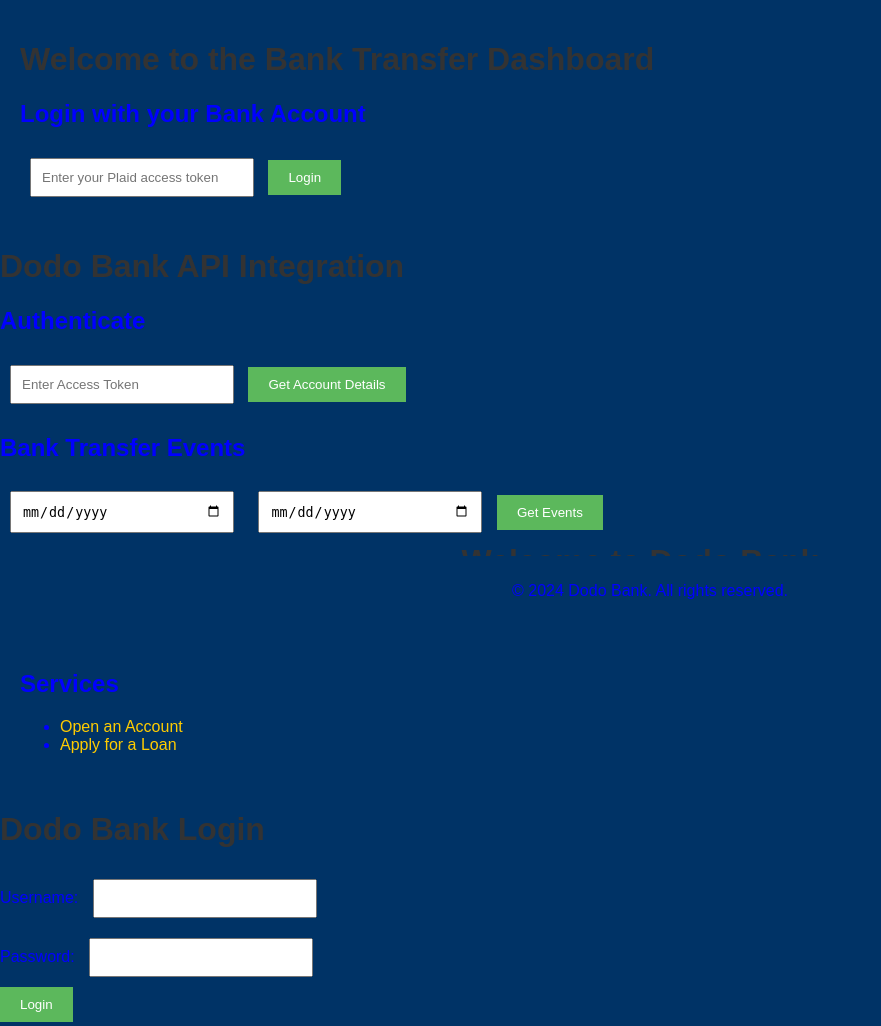
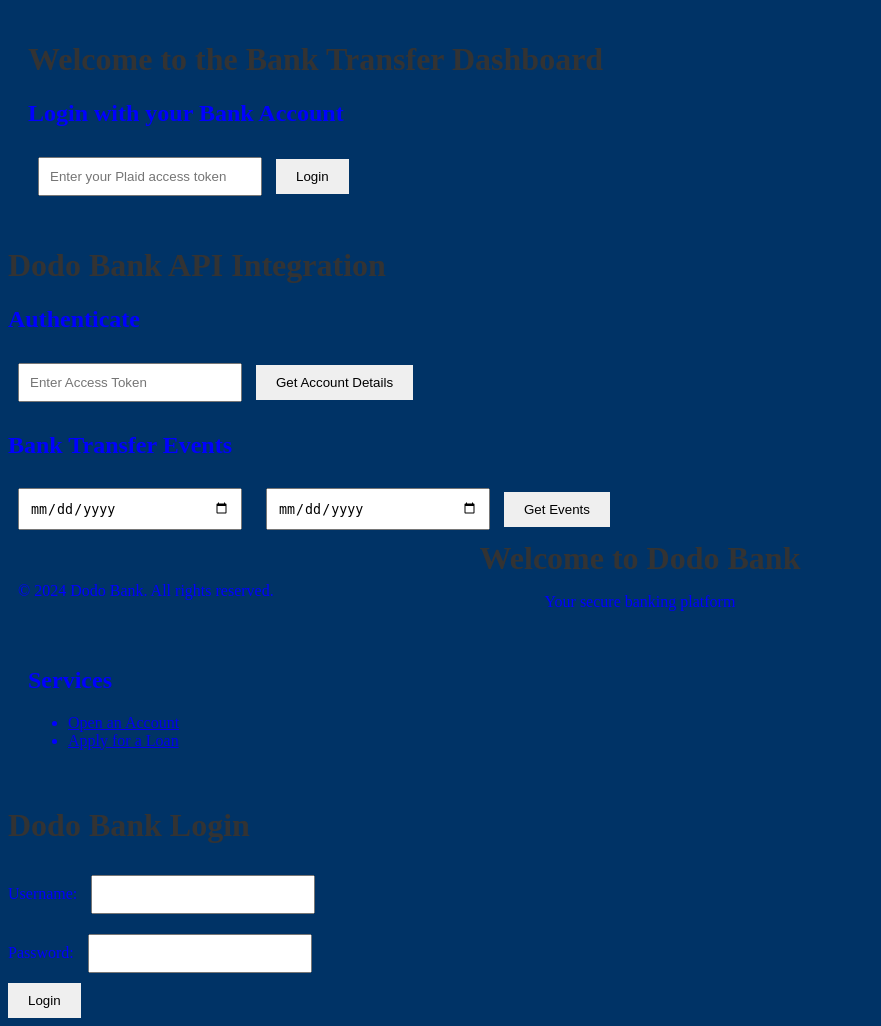
Before and after one commit to Dodocyborg/Dodo-bank, a PHP site: page / in a window 1280 px wide. Shown: the part 174-1200 px from the top of the page, without its empty margins (0-881 px from the left). Run offline with PHP 8.4, Linux system fonts and the light colour scheme.

Commit message:
Update Styles.css

```diff
--- a/Styles.css
+++ b/Styles.css
@@ -1,6 +1,6 @@
 /* styles.css */
 body {
-    font-family: Arial, sans-serif;
+    font-family: Serif
     margin: 0;
     padding: 0;body {
     font-family: Arial, sans-serif;/* General Reset */
@@ -15,7 +15,7 @@ body {
     font-family: Arial, sans-serif;
     margin: 0;
     padding: 0;
-    background-color: #f4f4f4;
+    background-color: #00008b
     text-align: center;
 }
 
@@ -128,14 +128,14 @@ input {
 
 button {
     padding: 10px 20px;
-    background-color: #5cb85c;
+    background-color:#00008b
     color: white;
     border: none;
     cursor: pointer;
 }
 
 button:hover {
-    background-color: #4cae4c;
+    background-color:#00008b
 }
 
     background-color: #003366;
@@ -143,7 +143,7 @@ button:hover {
 }
 
 header {
-    background-color: #202020
+    background-color: #00008b
     padding: 20px;
     text-align: center;
 }
@@ -157,7 +157,7 @@ main {
 }
 
 a {
-    color: #ffcc00;
+    color: #00008b
     text-decoration: none;
 }
 
@@ -166,7 +166,7 @@ a:hover {
 }
 
 footer {
-    background-color: #003366;
+    background-color: #00008b
     text-align: center;
     padding: 10px;
     position: fixed;
```
